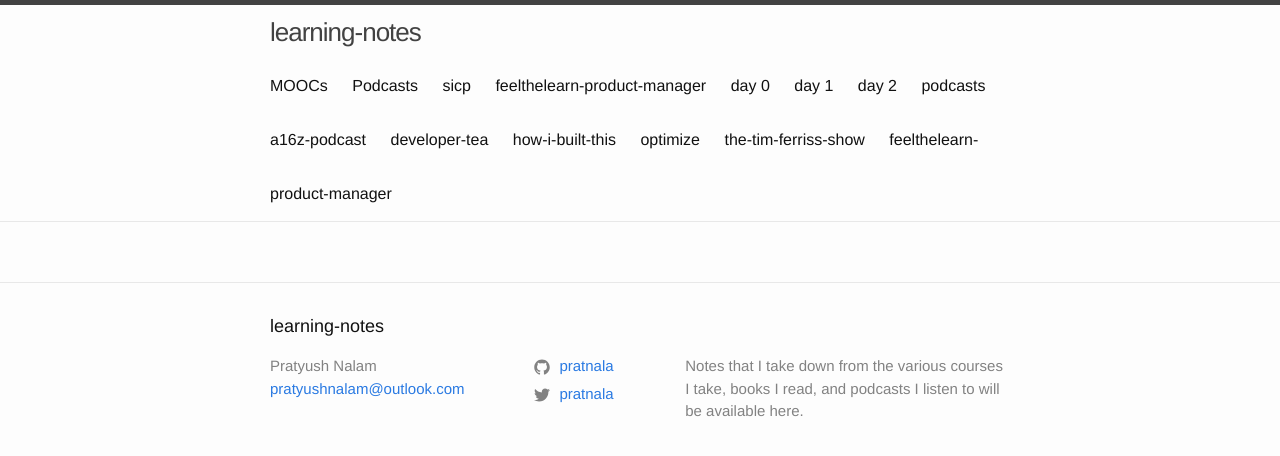
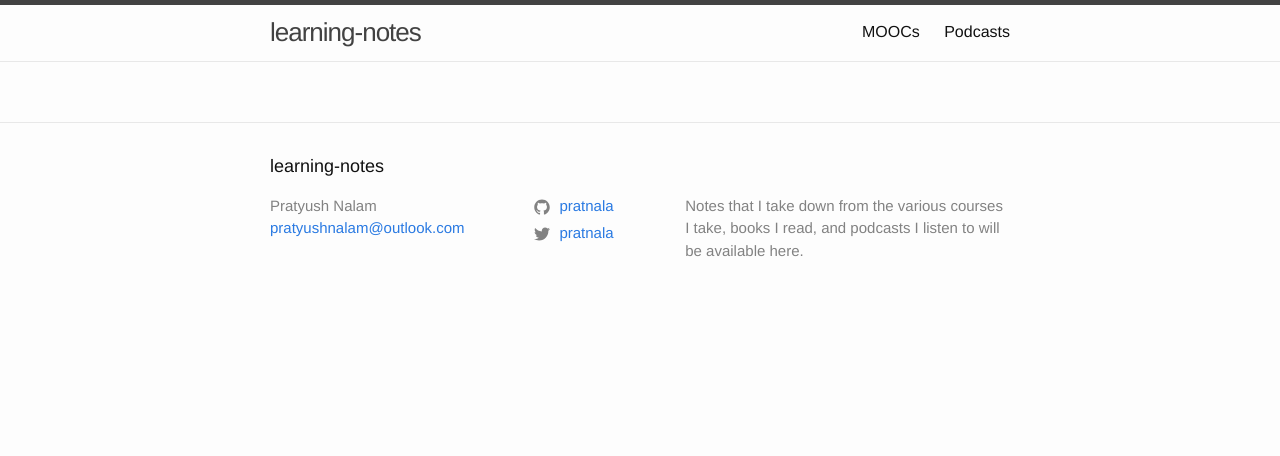
Before and after one commit to psanapathi/learning-notes, a Jekyll site: the page built from index.md, in a window 1280 px wide. Shown: the top 456 px of the page. Built offline with Jekyll 4.4.1, drawn with Linux system fonts in a browser that asks for light colours; part of the change alters nothing that is shown.

Commit message:
Fix _config.yml to include certain header-pages

```diff
--- a/_config.yml
+++ b/_config.yml
@@ -19,14 +19,14 @@ collections:
   podcasts:
     output: true
 
-exclude: ['moocs', 'podcasts']
 podcast-categories: ['a16z', 'developer-tea', 'how-i-built-this', 'optimize', 'the-tim-ferris-show']
 mooc-categories: ['feelthelearn-product-manager']
 
 # If you want to link only specific pages in your header, uncomment
 # this and add the path to the pages in order as they should show up
-#header_pages:
-# - about.html
+header_pages:
+ - moocs.md
+ - podcasts.md
 
 # Build settings
 markdown: kramdown
```
